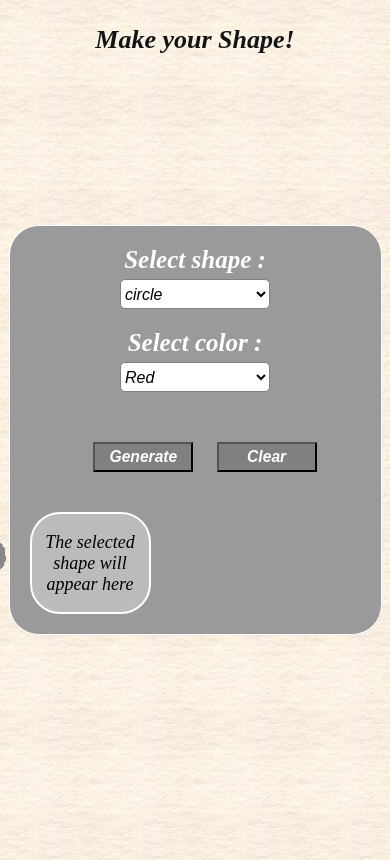
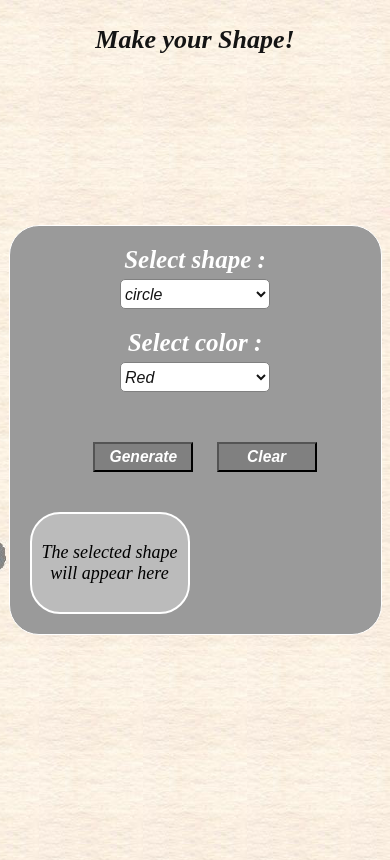
Before and after one commit to rayasalem/Shapejs, a plain HTML site: page index.html in a window 390 px wide. Drawn offline with Linux system fonts and the light colour scheme.

Commit message:
edit mediaquary

```diff
--- a/index.css
+++ b/index.css
@@ -105,4 +105,10 @@ select {
     font-weight: 100;
     margin-bottom: 20px;
   }
+  .select-shape{
+    width: 40vw;
+  }
+  select{
+    color: #141414;
+  }
 }
```
